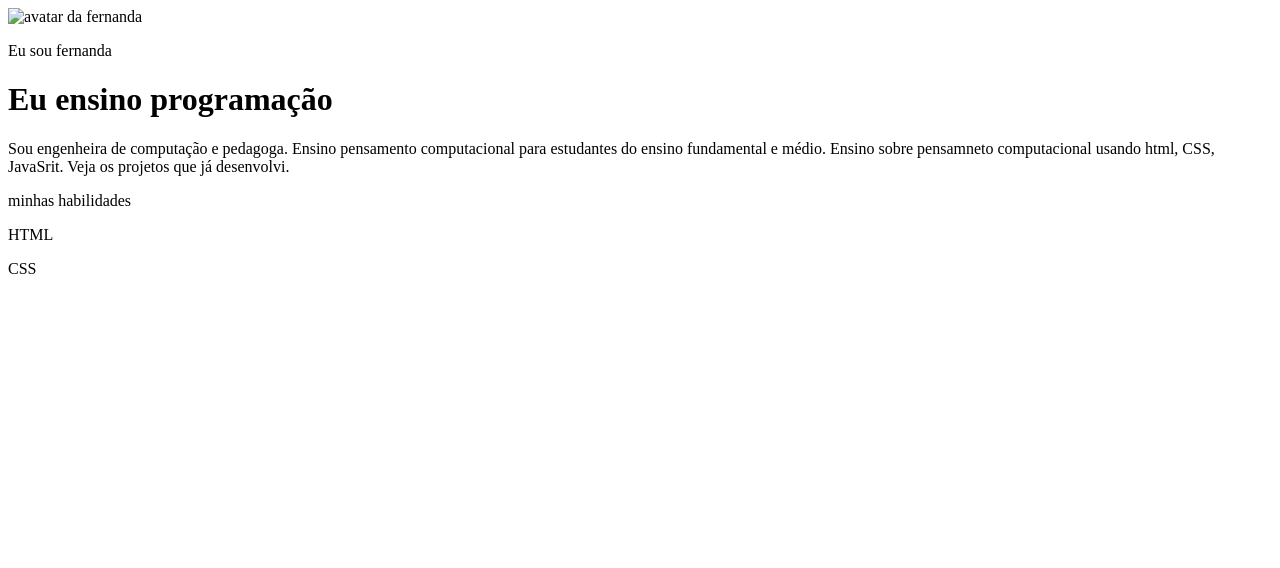
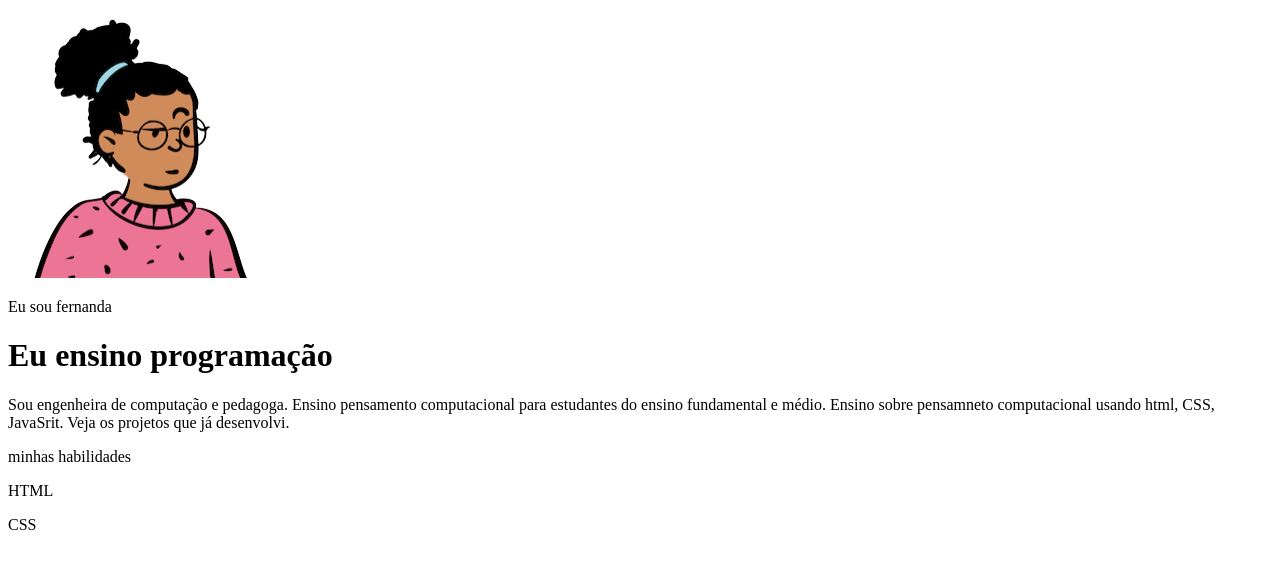
Before and after one commit to kamilaistschuk/potifoliokamila, a plain HTML site: page index.html in a window 1280 px wide. Drawn offline with Linux system fonts and the light colour scheme.

Commit message:
atualizar

```diff
--- a/index.html
+++ b/index.html
@@ -7,7 +7,7 @@
     <title>meu portfolio</title>
 </head>
 <body>
-    <img src="img/avatar-perfil.png" alt="avatar da fernanda" srcset="">
+    <img src="imagens/avatar-perfil.png" alt="avatar da fernanda" srcset="">
 <p>Eu sou fernanda
     <h1>Eu ensino programação</h1>
     <p>Sou engenheira de computação e pedagoga. Ensino pensamento computacional para estudantes do ensino fundamental e médio. Ensino sobre pensamneto computacional usando html, CSS, JavaSrit. Veja os projetos que já desenvolvi.</p>
```
